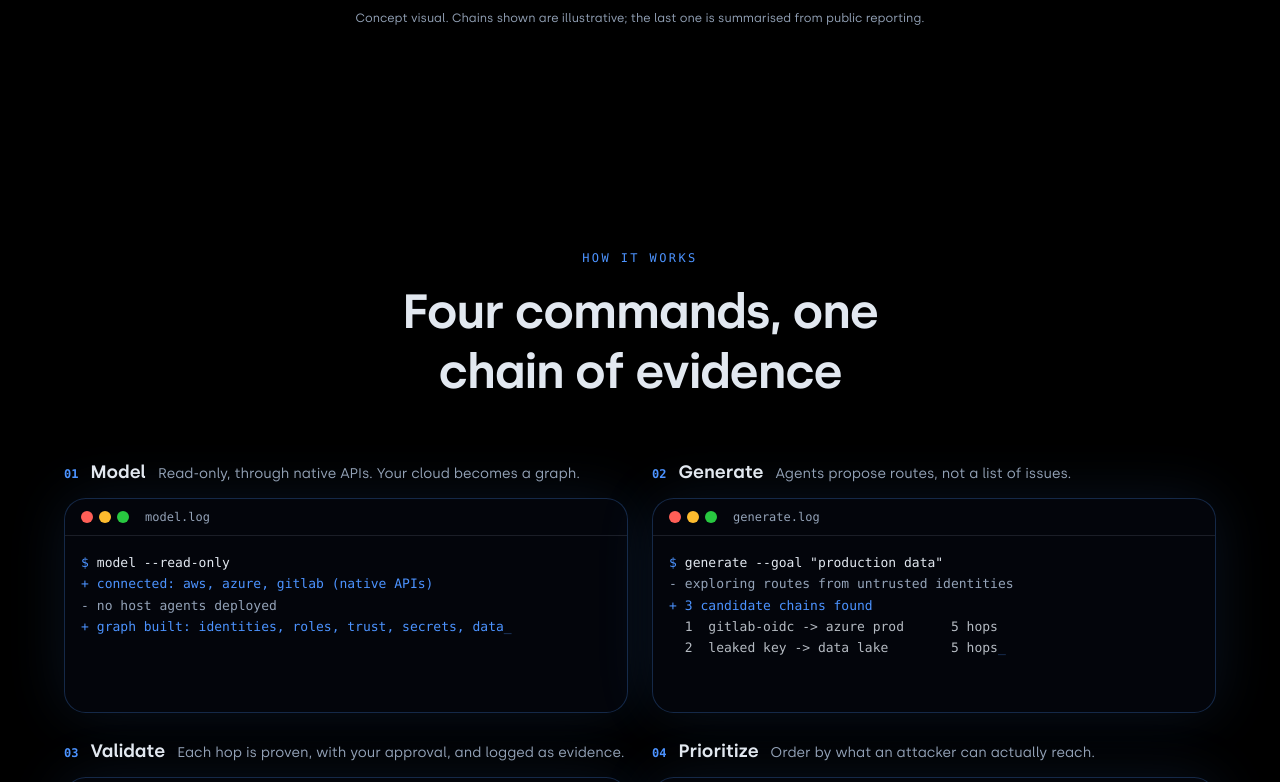
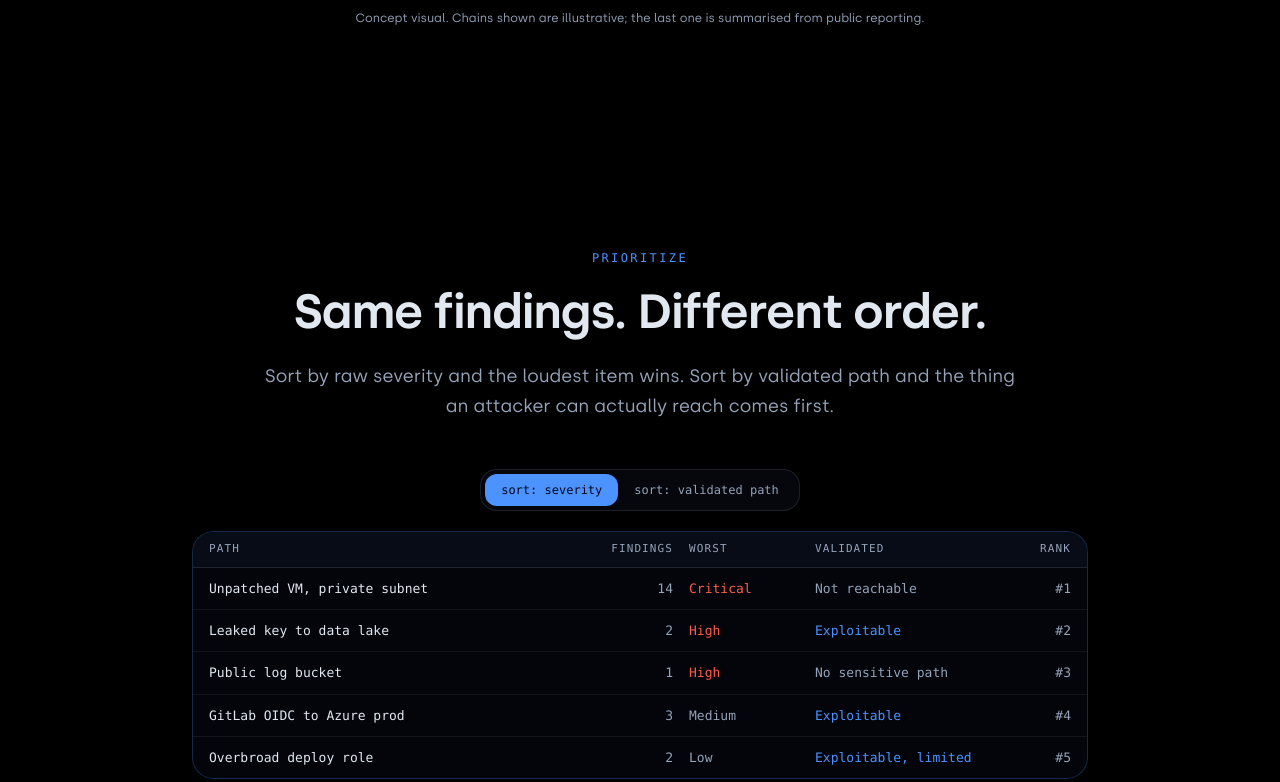
Before and after one commit to kevinjscott/offensai-concepts, a Next.js app: page /terminal-ui in a window 1280 px wide. Shown: the part 2018-2800 px from the top of the page. Built offline with nearby package versions, Linux system fonts and the light colour scheme.

Commit message:
feat: refactor navigation and remove unused components
Refactored navigation links and removed unused components for cleaner UI.

```diff
--- a/app/dots-to-paths/page.tsx
+++ b/app/dots-to-paths/page.tsx
@@ -2,7 +2,6 @@ import type { Metadata } from 'next'
 import { SiteNav } from '@/components/brand/site-nav'
 import { ClosingCta, LogoStrip, SiteFooter, TrustRow } from '@/components/brand/shared-sections'
 import { DotsHero } from '@/components/dots/dots-hero'
-import { HowSteps } from '@/components/dots/how-steps'
 import { NoiseToPath } from '@/components/dots/noise-to-path'
 import { ProofShots } from '@/components/dots/proof-shots'
 import { WhyFail } from '@/components/dots/why-fail'
@@ -19,14 +18,13 @@ export default function DotsToPaths() {
       <SiteNav
         links={[
           { href: '#why', label: 'The problem' },
-          { href: '#how', label: 'How it works' },
+          { href: '#output', label: 'The proof' },
         ]}
       />
       <DotsHero />
       <LogoStrip />
       <NoiseToPath />
       <WhyFail />
-      <HowSteps />
       <ProofShots />
       <TrustRow />
       <ClosingCta />
--- a/app/terminal-ui/page.tsx
+++ b/app/terminal-ui/page.tsx
@@ -4,7 +4,6 @@ import { ClosingCta, LogoStrip, SiteFooter, TrustRow } from '@/components/brand/
 import { TuiApp } from '@/components/tui/tui-app'
 import { TuiHero } from '@/components/tui/tui-hero'
 import { TuiPriority } from '@/components/tui/tui-priority'
-import { TuiStages } from '@/components/tui/tui-stages'
 
 export const metadata: Metadata = {
   title: 'OFFENSAI | Show me the chain',
@@ -18,14 +17,12 @@ export default function TerminalUiPage() {
       <SiteNav
         links={[
           { href: '#tui', label: 'Console' },
-          { href: '#how', label: 'How it works' },
           { href: '#priority', label: 'Prioritize' },
         ]}
       />
       <TuiHero />
       <LogoStrip />
       <TuiApp />
-      <TuiStages />
       <TuiPriority />
       <TrustRow />
       <ClosingCta headline="Less export. More evidence." />
--- a/components/dots/how-steps.tsx
+++ /dev/null
@@ -1,59 +0,0 @@
-'use client'
-
-import { motion } from 'motion/react'
-import { Reveal, SectionHeading } from '@/components/brand/reveal'
-
-const steps = [
-  {
-    name: 'Model',
-    icon: 'cloud-attack-model-stage-icon.png',
-    line: 'Map every identity, permission and trust relationship as one attacker-eye graph.',
-  },
-  {
-    name: 'Generate',
-    icon: 'generate-cloud-attack-chains-icon.png',
-    line: 'Invent multi-step chains across APIs and services. Not a rule library. Not a replayed script.',
-  },
-  {
-    name: 'Validate',
-    icon: 'validate-cloud-exploitability-icon.png',
-    line: 'Run them in a controlled way, read-only, on your approval. Keep the evidence.',
-  },
-  {
-    name: 'Prioritize',
-    icon: 'prioritize-validated-attack-paths-icon.png',
-    line: 'Rank only the paths that worked by impact, with remediation guidance attached.',
-  },
-]
-
-export function HowSteps() {
-  return (
-    <section id="how" className="relative px-6 py-24 md:py-32">
-      <SectionHeading eyebrow="How it works" title="Four moves from the whole graph to one proven path." />
-      <div className="relative mx-auto mt-16 max-w-6xl">
-        <motion.div
-          className="absolute left-0 right-0 top-[52px] hidden h-px origin-left bg-gradient-to-r from-primary/0 via-primary to-primary/0 lg:block"
-          initial={{ scaleX: 0 }}
-          whileInView={{ scaleX: 1 }}
-          viewport={{ once: true, margin: '-100px' }}
-          transition={{ duration: 1.6, ease: 'easeInOut' }}
-          aria-hidden
-        />
-        <ol className="grid gap-10 sm:grid-cols-2 lg:grid-cols-4">
-          {steps.map((s, i) => (
-            <li key={s.name}>
-              <Reveal delay={0.2 + i * 0.25} className="flex flex-col items-start gap-5 lg:items-center lg:text-center">
-                {/* eslint-disable-next-line @next/next/no-img-element */}
-                <img src={`/brand/${s.icon}`} alt="" className="relative size-[104px] drop-shadow-[0_0_24px_rgb(76_147_255/0.35)]" />
-                <div>
-                  <h3 className="text-xl font-semibold">{s.name}</h3>
-                  <p className="mt-2 text-sm leading-relaxed text-muted-foreground">{s.line}</p>
-                </div>
-              </Reveal>
-            </li>
-          ))}
-        </ol>
-      </div>
-    </section>
-  )
-}
--- a/components/dots/proof-shots.tsx
+++ b/components/dots/proof-shots.tsx
@@ -11,7 +11,7 @@ export function ProofShots() {
   const yRight = useTransform(scrollYProgress, [0, 1], [-10, 70])
 
   return (
-    <section ref={ref} className="overflow-hidden px-6 py-24 md:py-32">
+    <section id="output" ref={ref} className="overflow-hidden px-6 py-24 md:py-32">
       <SectionHeading eyebrow="The output" title="A chain nobody wrote a rule for. Then the receipt.">
         The generative engine builds the path. The report shows what ran, what it reached, and how bad it is.
       </SectionHeading>
--- a/components/tui/tui-stages.tsx
+++ /dev/null
@@ -1,68 +0,0 @@
-import { Reveal, SectionHeading } from '@/components/brand/reveal'
-import { TermLines } from '@/components/term/term-lines'
-import { TerminalWindow } from '@/components/term/terminal-window'
-import type { TermLine } from '@/lib/terminal'
-
-const model: TermLine[] = [
-  { k: 'cmd', t: 'model --read-only' },
-  { k: 'ok', t: 'connected: aws, azure, gitlab (native APIs)' },
-  { k: 'dim', t: 'no host agents deployed' },
-  { k: 'ok', t: 'graph built: identities, roles, trust, secrets, data' },
-]
-
-const generate: TermLine[] = [
-  { k: 'cmd', t: 'generate --goal "production data"' },
-  { k: 'dim', t: 'exploring routes from untrusted identities' },
-  { k: 'ok', t: '3 candidate chains found' },
-  { k: 'out', t: '1  gitlab-oidc -> azure prod      5 hops' },
-  { k: 'out', t: '2  leaked key -> data lake        5 hops' },
-]
-
-const validate: TermLine[] = [
-  { k: 'cmd', t: 'validate chain-1' },
-  { k: 'warn', t: 'approve read-only validation? [y/N] y' },
-  { k: 'ok', t: 'hop 1  token minted on untrusted ref' },
-  { k: 'ok', t: 'hop 2  wildcard trust accepted' },
-  { k: 'ok', t: 'hop 3  contributor role assumed' },
-  { k: 'err', t: 'verdict: EXPLOITABLE' },
-]
-
-const prioritize: TermLine[] = [
-  { k: 'cmd', t: 'prioritize' },
-  { k: 'err', t: 'P0  gitlab-oidc -> azure prod     exploitable' },
-  { k: 'err', t: 'P0  leaked key -> data lake       exploitable' },
-  { k: 'dim', t: 'P3  old vm, 14 cves               not reachable' },
-  { k: 'ok', t: 'fix hop 2 once, close both P0 chains' },
-]
-
-const stages = [
-  { n: 'Model', title: 'model.log', lines: model, blurb: 'Read-only, through native APIs. Your cloud becomes a graph.' },
-  { n: 'Generate', title: 'generate.log', lines: generate, blurb: 'Agents propose routes, not a list of issues.' },
-  { n: 'Validate', title: 'validate.log', lines: validate, blurb: 'Each hop is proven, with your approval, and logged as evidence.' },
-  { n: 'Prioritize', title: 'prioritize.log', lines: prioritize, blurb: 'Order by what an attacker can actually reach.' },
-]
-
-export function TuiStages() {
-  return (
-    <section id="how" className="px-6 py-20 md:py-28">
-      <SectionHeading eyebrow="How it works" title="Four commands, one chain of evidence" />
-      <div className="mx-auto mt-14 grid max-w-6xl gap-6 md:grid-cols-2">
-        {stages.map((s, i) => (
-          <Reveal key={s.n} delay={(i % 2) * 0.08}>
-            <h3 className="mb-3 flex items-baseline gap-3 text-lg font-semibold">
-              <span className="font-mono text-xs text-primary">{String(i + 1).padStart(2, '0')}</span>
-              {s.n}
-              <span className="text-sm font-normal text-muted-foreground">{s.blurb}</span>
-            </h3>
-            <TerminalWindow title={s.title} bodyClassName="min-h-44">
-              <TermLines lines={s.lines} />
-            </TerminalWindow>
-          </Reveal>
-        ))}
-      </div>
-      <p className="mt-6 text-center text-xs text-muted-foreground">
-        Terminal output is a concept visual of the product&apos;s workflow, not a literal CLI.
-      </p>
-    </section>
-  )
-}
```
